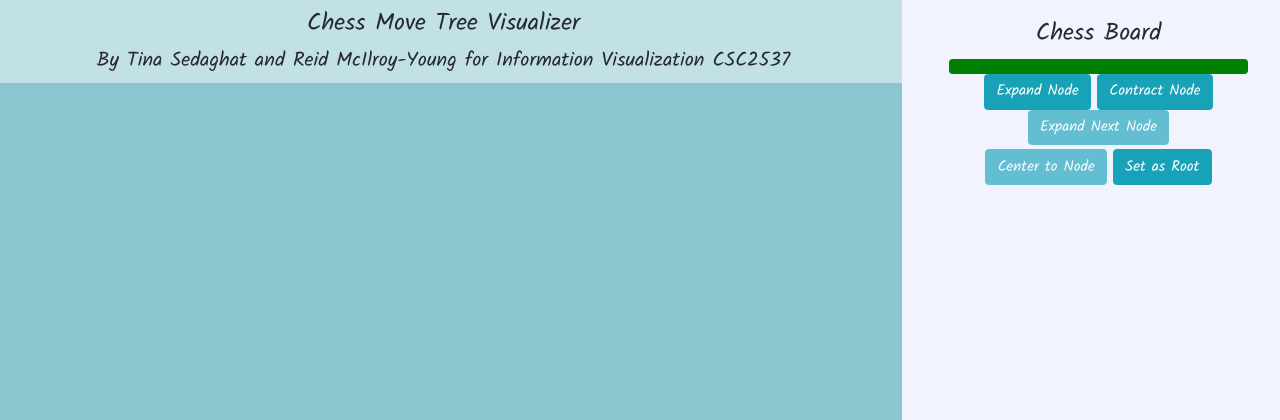
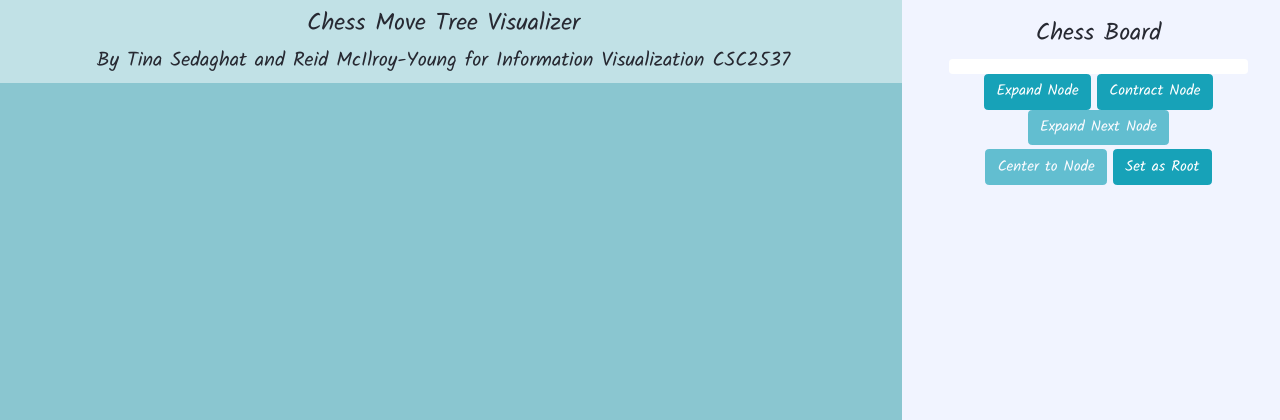
Before and after one commit to reidmcy/infoviz_chess, a Flask app: template app/templates/chess.html in a window 1280 px wide. Shown: the top 420 px of the page. Run offline with Flask 2, Linux system fonts and the light colour scheme; the template is opened without the code that fills it, so the values that code supplies are empty; some libraries are stand-ins or nearby versions.

Commit message:
fixed colors

```diff
--- a/app/static/css/chess.css
+++ b/app/static/css/chess.css
@@ -36,7 +36,7 @@ table td{
   margin-right: auto;
   margin-left: auto;
   width: 80%;
-  background-color: green;
+  background-color: white;
 }
 
 #mynodeinfo{
@@ -59,7 +59,7 @@ table td{
 }
 .progress-bar{
   box-shadow: 0 2px 3px rgba(0, 0, 0, 0.25) inset;
-  background-color: red;
+  background-color: white;
 }
 /* .progress-bar{
   background-image:
```
